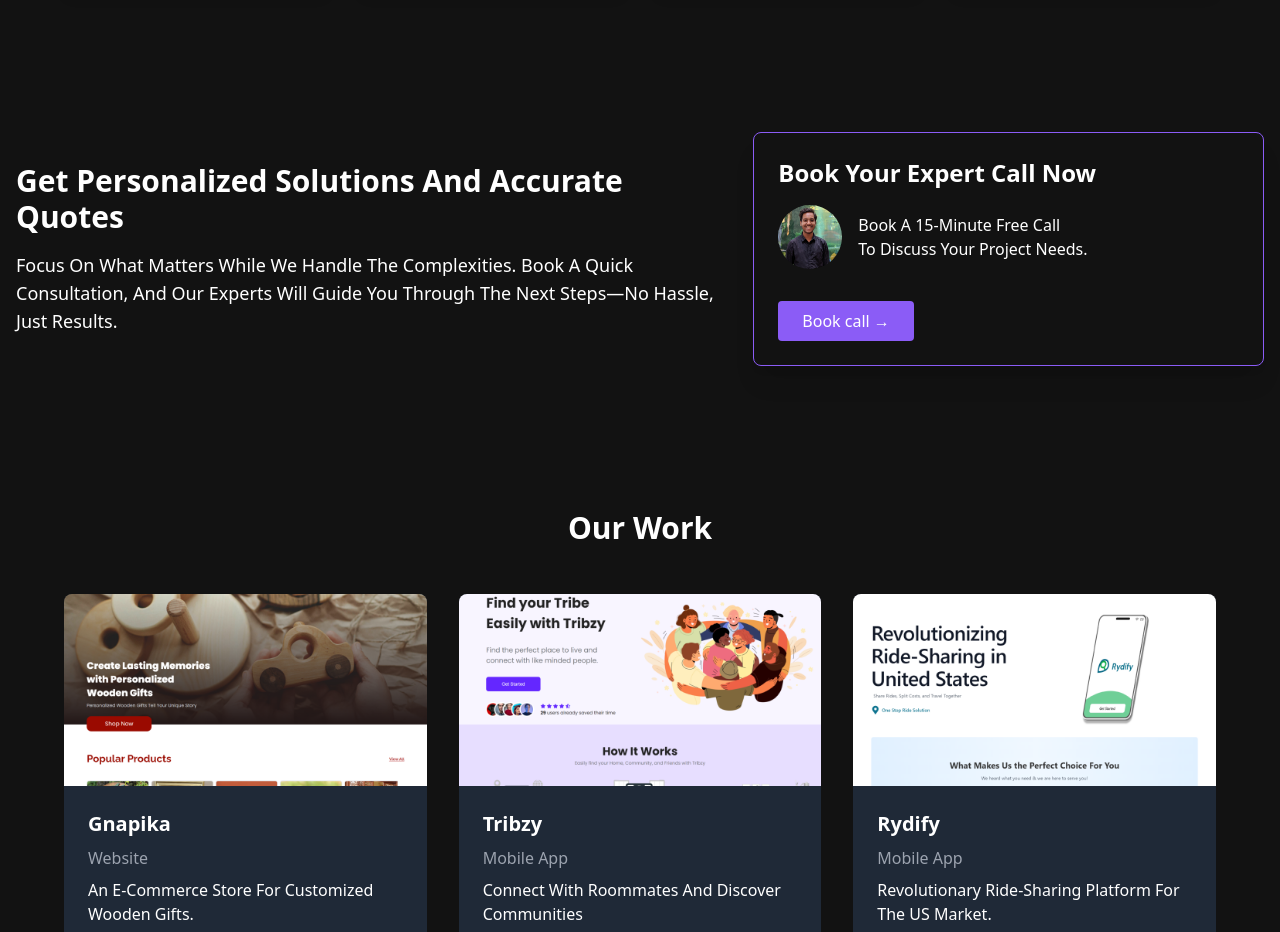
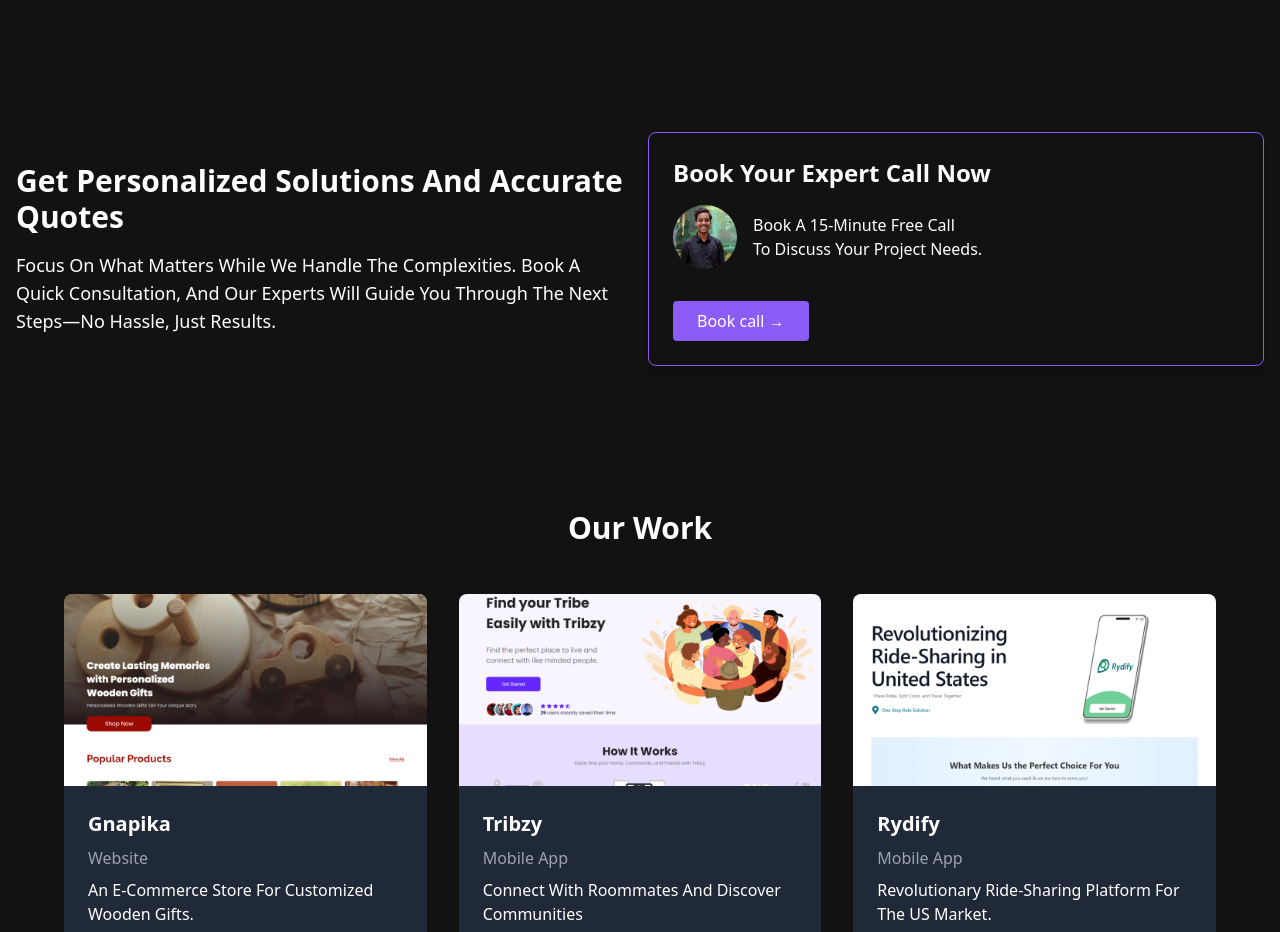
Before and after one commit to shashanka2a/bloomora.design, a plain HTML site: page index.html in a window 1280 px wide. Shown: the part 860-1792 px from the top of the page. Drawn offline with nearby package versions, Linux system fonts and the light colour scheme.

Commit message:
Update index.html

```diff
--- a/index.html
+++ b/index.html
@@ -74,14 +74,14 @@
         </section>
         <!-- Save Time & Book Call Section -->
         <div class="container mx-auto py-20 px-4">
-            <div class="grid grid-cols-12 gap-4 items-center">
-                <div class="col-span-7">
+            <div class="grid grid-cols-8 gap-4 items-center">
+                <div class="col-span-4">
                     <h2 class="text-3xl font-bold text-white mb-4">Get Personalized Solutions And Accurate Quotes</h2>
                     <p class="text-white text-lg">
                         Focus On What Matters While We Handle The Complexities. Book A Quick Consultation, And Our Experts Will Guide You Through The Next Steps—No Hassle, Just Results.
                     </p>
                 </div>
-                <div class="col-span-5">
+                <div class="col-span-4">
                     <div class="border border-bloomora-purple rounded-lg p-6 bg-bloomora-dark shadow-xl">
                         <h4 class="text-2xl text-white font-semibold mb-4">Book Your Expert Call Now</h4>
                         <div class="flex items-center mb-4">
```
